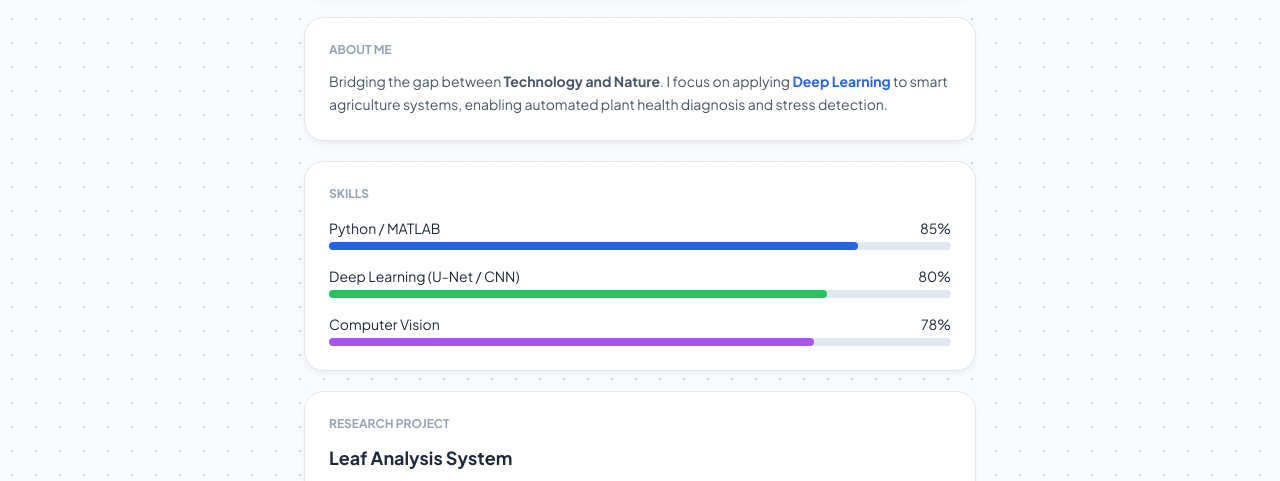
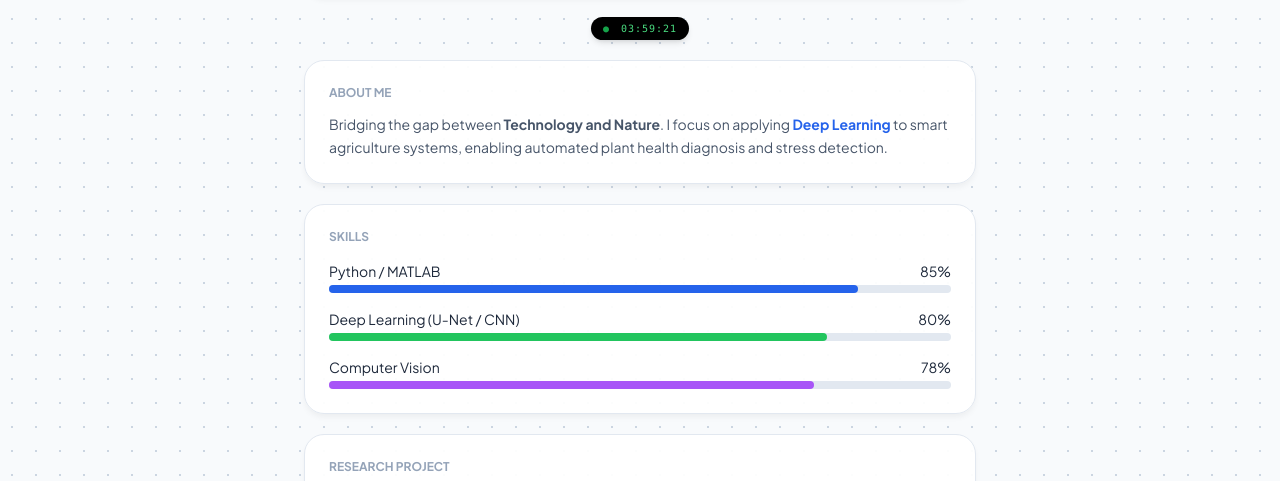
Before and after one commit to Max526/madkid526CVmy, a plain HTML site: page index.html in a window 1280 px wide. Shown: the part 305-786 px from the top of the page. Drawn offline with nearby package versions, Linux system fonts and the light colour scheme; a web font is replaced by a local one.

Commit message:
Add files via upload

```diff
--- a/index.html
+++ b/index.html
@@ -58,6 +58,13 @@
       National Chung Hsing University
     </p>
   </div>
+<!-- Mini AI Clock -->
+<div class="flex justify-center">
+  <div class="bg-black text-green-400 font-mono text-[10px] px-3 py-1 rounded-full shadow-md tracking-widest">
+    <span class="text-green-600 mr-1">●</span>
+    <span id="clock"></span>
+  </div>
+</div>
 
   <!-- About -->
   <div class="card p-6">
@@ -160,15 +167,19 @@
 
 </div>
 
-
-  <!-- Quote -->
+<!-- Totoro GIF -->
+<div class="overflow-hidden rounded-xl shadow-md group">
+  <img src="Totoro.gif"
+       alt="My Neighbor Totoro"
+       class="w-full object-cover transition duration-500 group-hover:scale-105">
+</div>
+ <!-- Quote -->
   <div class="card p-6 text-center">
     <p class="quote-font text-xl italic">
       "Stay hungry, stay foolish."
     </p>
     <p class="text-xs text-slate-400 mt-2">— Steve Jobs</p>
   </div>
-
   <!-- Spotify -->
 <div class="card p-4 flex items-center gap-4 bg-black text-white border-0">
   <div class="w-16 h-16 bg-gray-800 rounded-lg overflow-hidden">
@@ -231,6 +242,22 @@
     document.getElementById('modal').style.display = 'none';
   }
 </script>
+<script>
+  function updateClock() {
+    const now = new Date();
+
+    const formatted =
+      String(now.getHours()).padStart(2,'0') + ":" +
+      String(now.getMinutes()).padStart(2,'0') + ":" +
+      String(now.getSeconds()).padStart(2,'0');
+
+    document.getElementById("clock").textContent = formatted;
+  }
+
+  setInterval(updateClock, 1000);
+  updateClock();
+</script>
+
 
 </body>
 </html>
```
Also changed, not shown: Totoro.gif (added).
